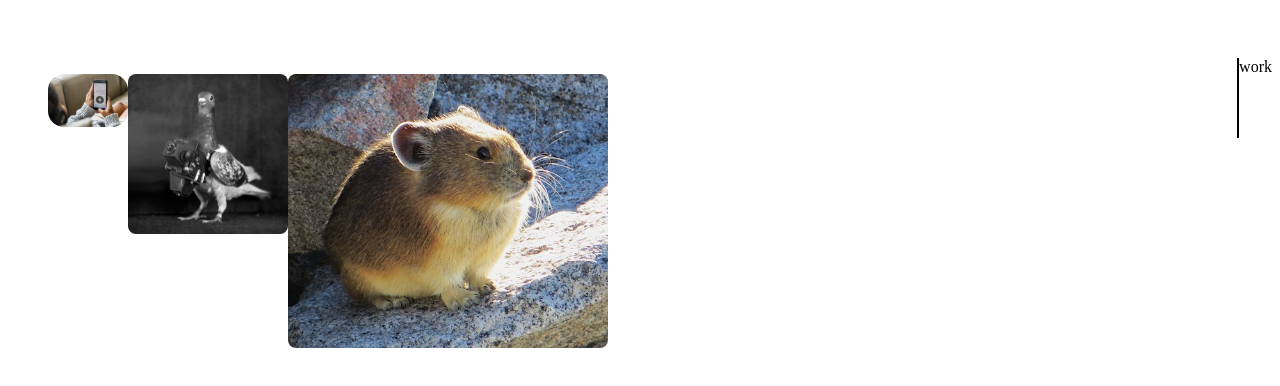
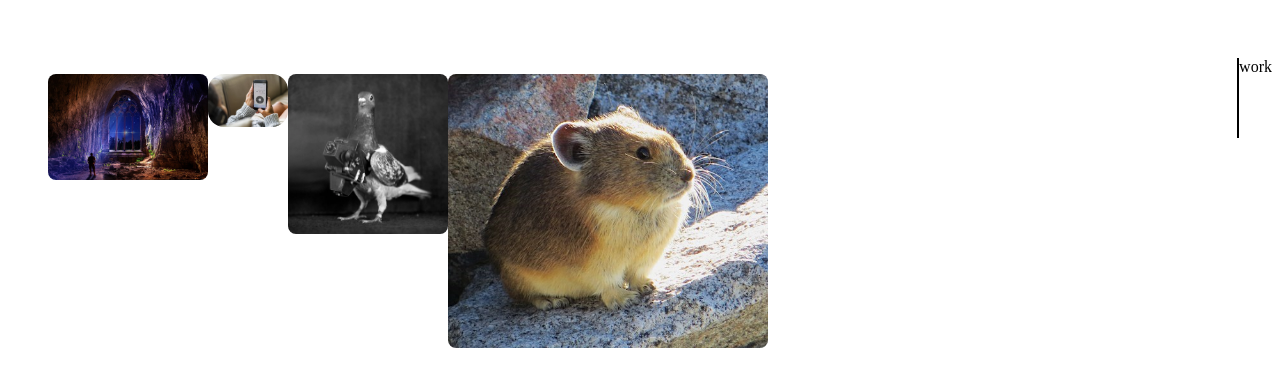
Before and after one commit to leftyloosey/challenge2, a plain HTML site: page index.html in a window 1280 px wide. Shown: the part 1741-2127 px from the top of the page. Drawn offline with Linux system fonts and the light colour scheme.

Commit message:
add project

```diff
--- a/index.html
+++ b/index.html
@@ -56,7 +56,11 @@
             <ul id="section-work">
 
                 <li>
-                    <a href="https://tanyamilburn.github.io/birthday-cake/index.html"><img id="img-a" onmouseover = "mouseOver(this.id)"  onmouseleave = "mouseLeave()" src="woman.jpeg" alt="Challenge 6, Music Weather Selector"></a>
+                    <a href="https://github.com/Sercanbrack/dnd-right-here"><img id="img-d" onmouseover = "mouseOver(this.id)"  onmouseleave = "mouseLeave()" src="dnd.jpeg" alt="Project 2, DnD Right Here"></a>
+                </li>
+
+                <li>
+                    <a href="https://tanyamilburn.github.io/birthday-cake/index.html"><img id="img-a" onmouseover = "mouseOver(this.id)"  onmouseleave = "mouseLeave()" src="woman.jpeg" alt="Project 1, Music Weather Selector"></a>
                 </li>
 
                 <li>
```
Also changed, not shown: dnd.jpeg (added), 1 other file.
